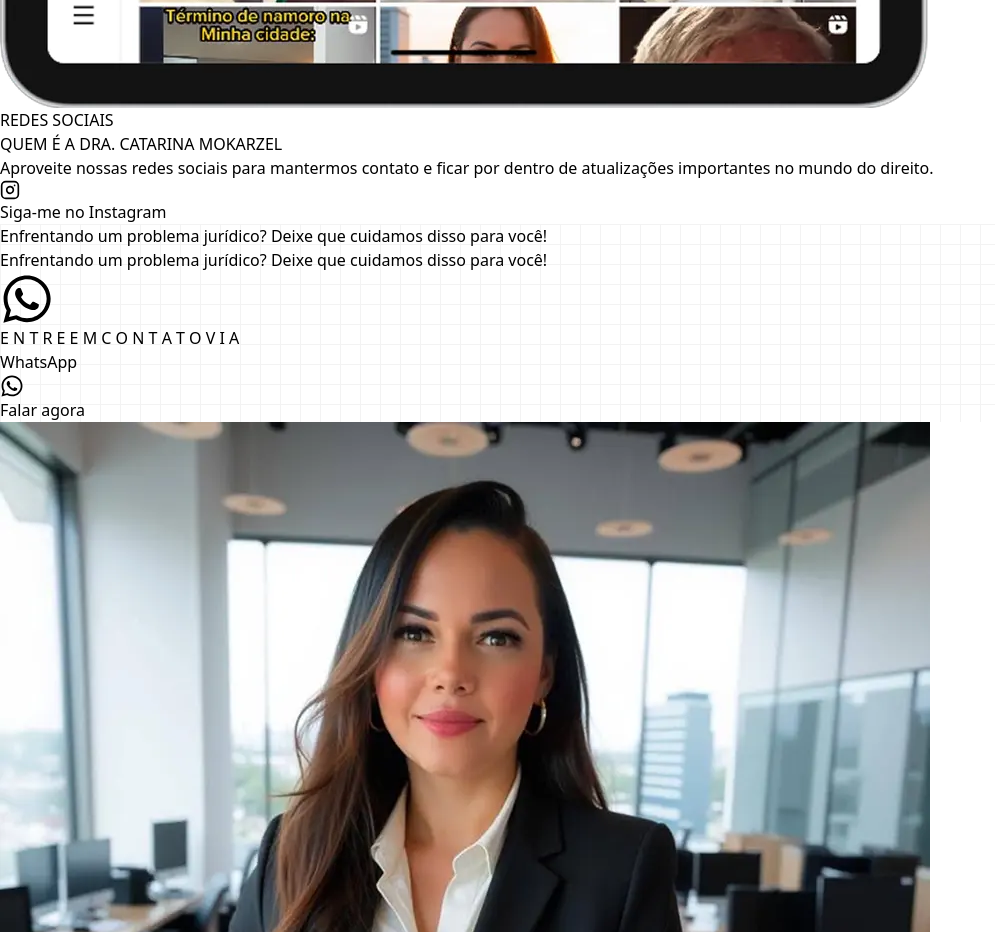
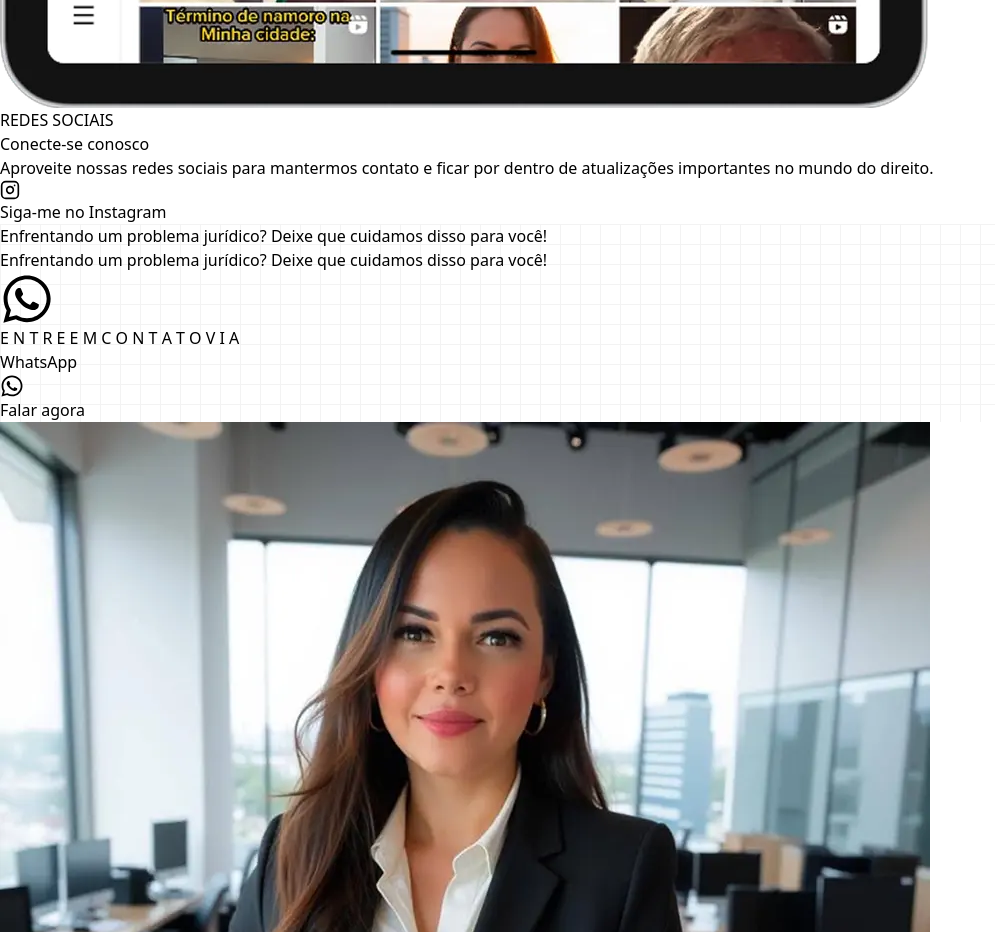
Before and after one commit to EdisonMatos/LP-Catarina-Mozarkel, a React (Vite) app: page / in a window 1280 px wide. Shown: the part 3240-4172 px from the top of the page, without its empty margins (0-995 px from the left). Built offline with nearby package versions, Linux system fonts and the light colour scheme; a web font is replaced by a local one.

Commit message:
fix: AboutSocial

```diff
--- a/src/content/content.jsx
+++ b/src/content/content.jsx
@@ -485,7 +485,7 @@ const content = {
           alt: `Foto do Instagram do ${infos.name}`,
         },
         miniTag: "REDES SOCIAIS",
-        title: "QUEM É A DRA. CATARINA MOKARZEL",
+        title: "Conecte-se conosco",
         subtitle:
           "Aproveite nossas redes sociais para mantermos contato e ficar por dentro de atualizações importantes no mundo do direito.",
         paragraph: <p></p>,
```
